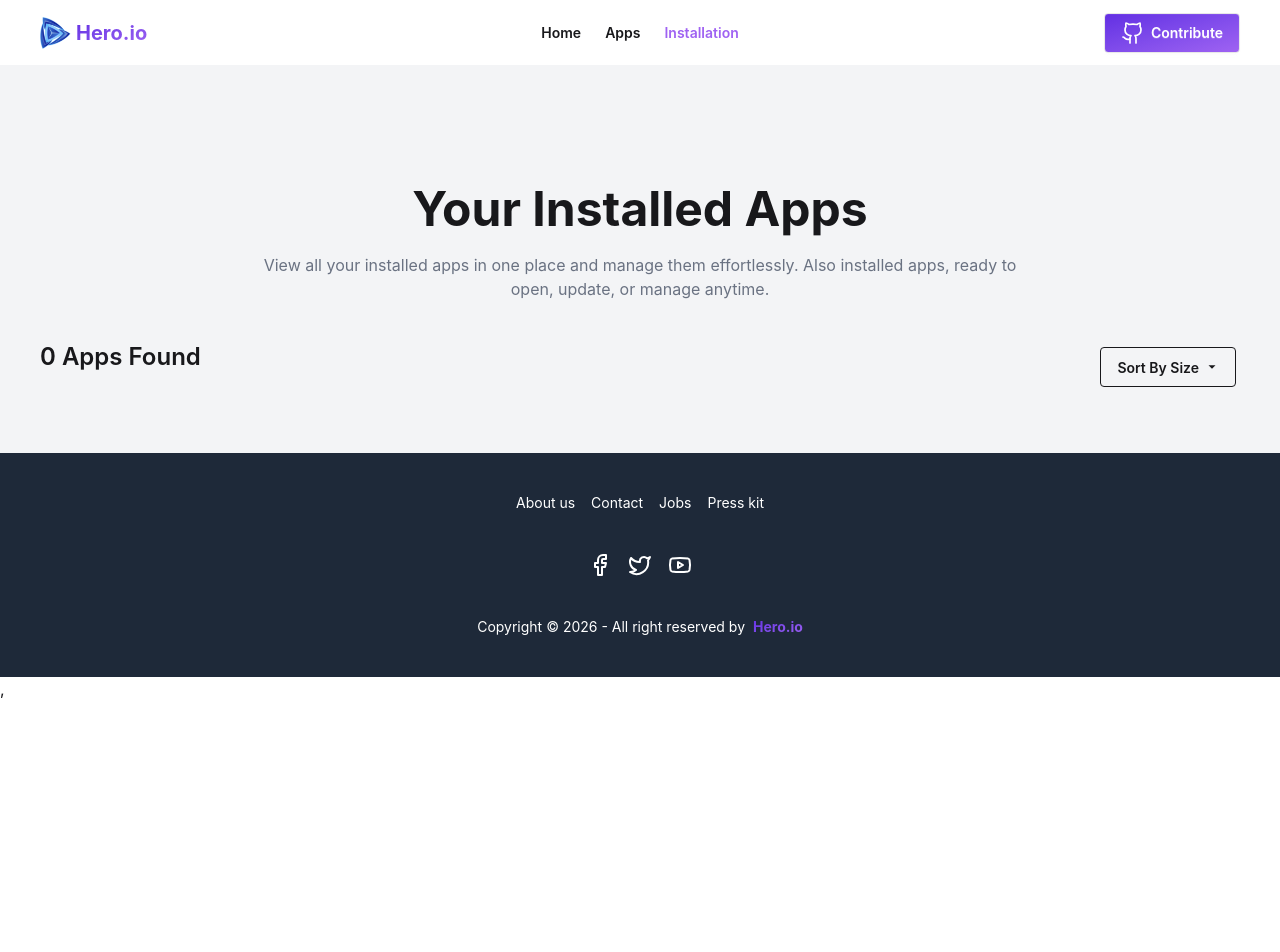
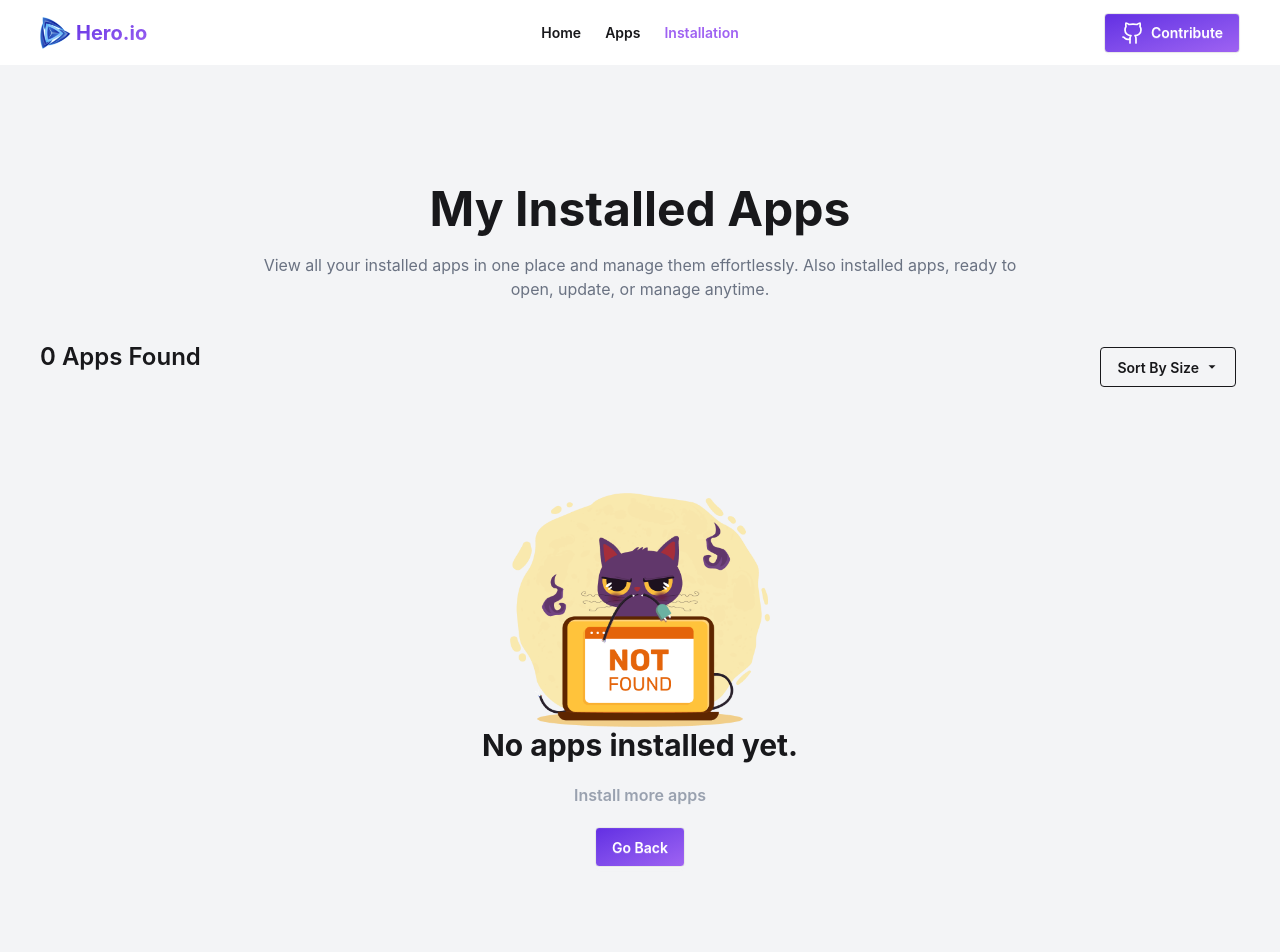
Before and after one commit to rabbani37/Hero-io-Restart, a React (Vite) app: page /installation in a window 1280 px wide. Shown: the top 952 px of the page. Before the commit the page ends 800 px from the top, so only its background shows below. Built offline with nearby package versions, Linux system fonts and the light colour scheme.

Commit message:
describer the readme.md file

```diff
--- a/src/pages/Installation/Installation.jsx
+++ b/src/pages/Installation/Installation.jsx
@@ -6,14 +6,18 @@ import useDataLoadHooks from "../../Hooks/useDataLoadHooks";
 import { getLSapp, handleRemoveFormLS } from "../../LocalStor/localStore";
 import { useState } from "react";
 import { ToastContainer } from "react-toastify";
+import ErrorApp from '../../assets/App-Error.png'
+import { Link, useNavigate } from "react-router";
 
 const Installation = () => {
-const [sortApp,setSortApp]=useState()
+    const [sortApp, setSortApp] = useState()
 
     const alldata = useDataLoadHooks();
     const storeLS = getLSapp()
     const apps = alldata.filter(app => storeLS.includes(app.id))
     const [appsR, setAppsR] = useState(apps)
+
+    const navigate = useNavigate()
 
     if (!appsR) {
         return <span>Loading...</span>
@@ -33,15 +37,16 @@ const [sortApp,setSortApp]=useState()
         const filtered = apps.sort((p, c) => c.downloads - p.downloads)
         setSortApp(filtered)
     }
-    console.log(sortApp)
+
 
     const appLS = !appsR ? appsR : apps
-    const shorted= sortApp?sortApp:appLS
+    const shorted = sortApp ? sortApp : appLS
+    console.log(shorted)
 
     return (
         <div className="p-10 bg-gray-100">
             <div className="text-center py-10 max-w-3xl mx-auto">
-                <h2 className="text-5xl  font-bold mb-5 mt-10">Your Installed Apps</h2>
+                <h2 className="text-5xl  font-bold mb-5 mt-10">My Installed Apps</h2>
                 <p className="text-gray-500">View all your installed apps in one place and manage them effortlessly. Also installed apps, ready to open, update, or manage anytime.</p>
             </div>
             <div className="md:flex justify-between items-center  space-y-5 text-center mb-5">
@@ -59,7 +64,7 @@ const [sortApp,setSortApp]=useState()
 
             <div className="space-y-5">
 
-                {
+                {shorted.length !== 0 || shorted.length <0 ?
                     shorted.map(app => <div key={app?.id} className="bg-white rounded p-5 flex justify-between items-center ">
                         <div className="flex items-center gap-5">
                             <div className="bg-gray-100 p-2 rounded">
@@ -78,8 +83,17 @@ const [sortApp,setSortApp]=useState()
 
                         <button onClick={() => handleUnistall(app?.id)} className="btn btn-success text-white">Unistall</button>
                     </div>)
+                    : < div className=' p-20'>
+                        <div className='flex  justify-center items-center'>
+                            <img className='w-1/4' src={ErrorApp} alt="" />
+                        </div>
+                        <div className='text-center space-y-5'>
+                            <h1 className='text-3xl font-bold'> No apps installed yet.</h1>
+                            <p className='text-gray-400 font-semibold'>Install more apps</p>
+                            <Link onClick={() => navigate(-1)} className="btn bg-linear-to-br from-[#632EE3] to-[#9F62F2] text-white"> Go Back</Link>
+                        </div>
 
-
+                    </div>
                 }
 
             </div>
```
